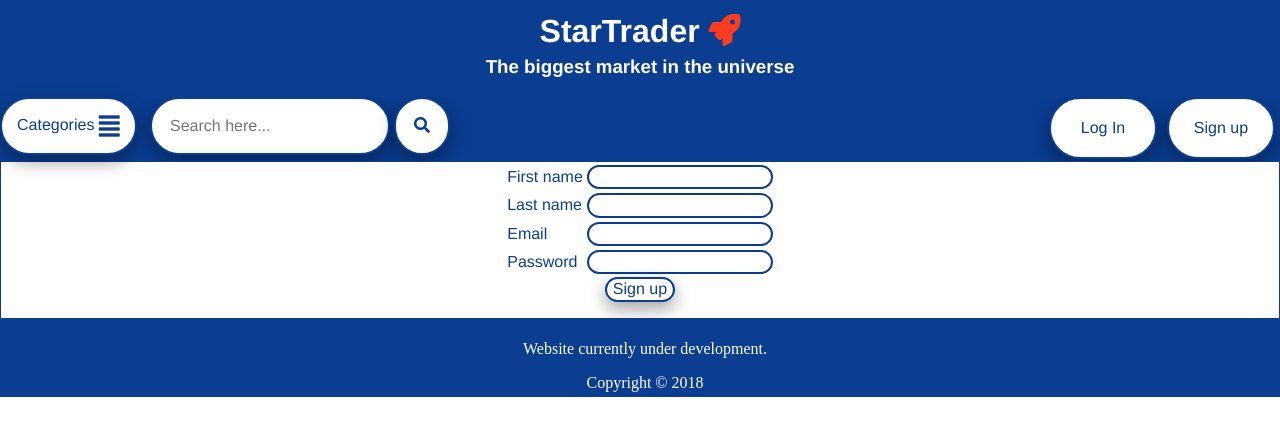
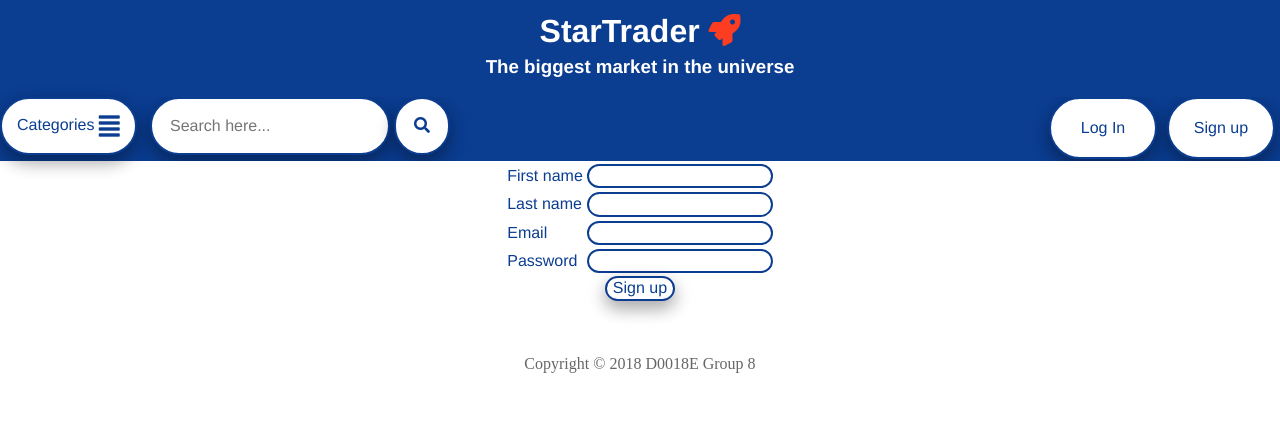
Before and after one commit to MTBorg/D0018E_Demo, a PHP site: page /php/pages/createUserPage.php in a window 1280 px wide. Shown: the top 436 px of the page. Run offline with PHP 8.4, Linux system fonts and the light colour scheme; data that the repository does not hold is empty; some libraries are stand-ins or nearby versions.

Commit message:
changed footer design, prototype

```diff
--- a/website/css/styles.css
+++ b/website/css/styles.css
@@ -243,11 +243,11 @@ footer {
     position: relative;
     bottom: 0;
     width: 100%;
-    background-color: #0B3D91;
-    color: #FFFFFF;
+    color: rgba(0,0,0,0.6);
+    margin-top: 3%;
+    margin-bottom: 1%;
     text-align: center;
-    padding: 5px;
-}
+    text-shadow: 2px 2px 3px rgba(255,255,255,0.1);}
 
 a.navButton{
     color:#0B3D91;
@@ -288,9 +288,6 @@ a.navButton:hover{
 }
 
 .submitBox {
-    border-color: #0B3D91;
-    border-style: solid;
-    border-width: thin;
     color:#0B3D91;
     font-family: "Helvetica";
     text-align: center;
--- a/website/php/init/initFooter.php
+++ b/website/php/init/initFooter.php
@@ -1,7 +1,6 @@
 <?php
     return '<footer role="contentinfo">
-        <p>Website currently under development.</p>
-    Copyright &copy; <time>2018</time>
+    Copyright &copy; <time>'.date("Y").'</time> D0018E Group 8
 </footer>
     ';
 ?>
```
